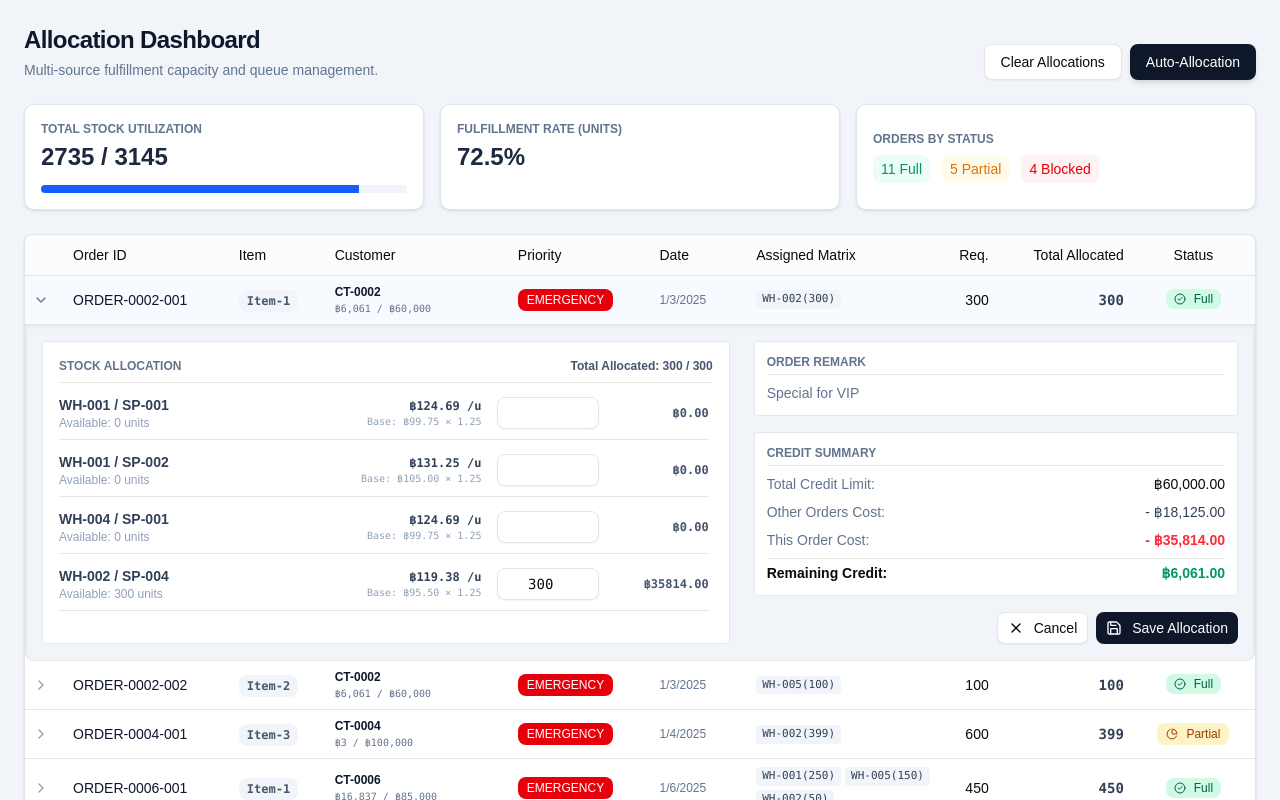
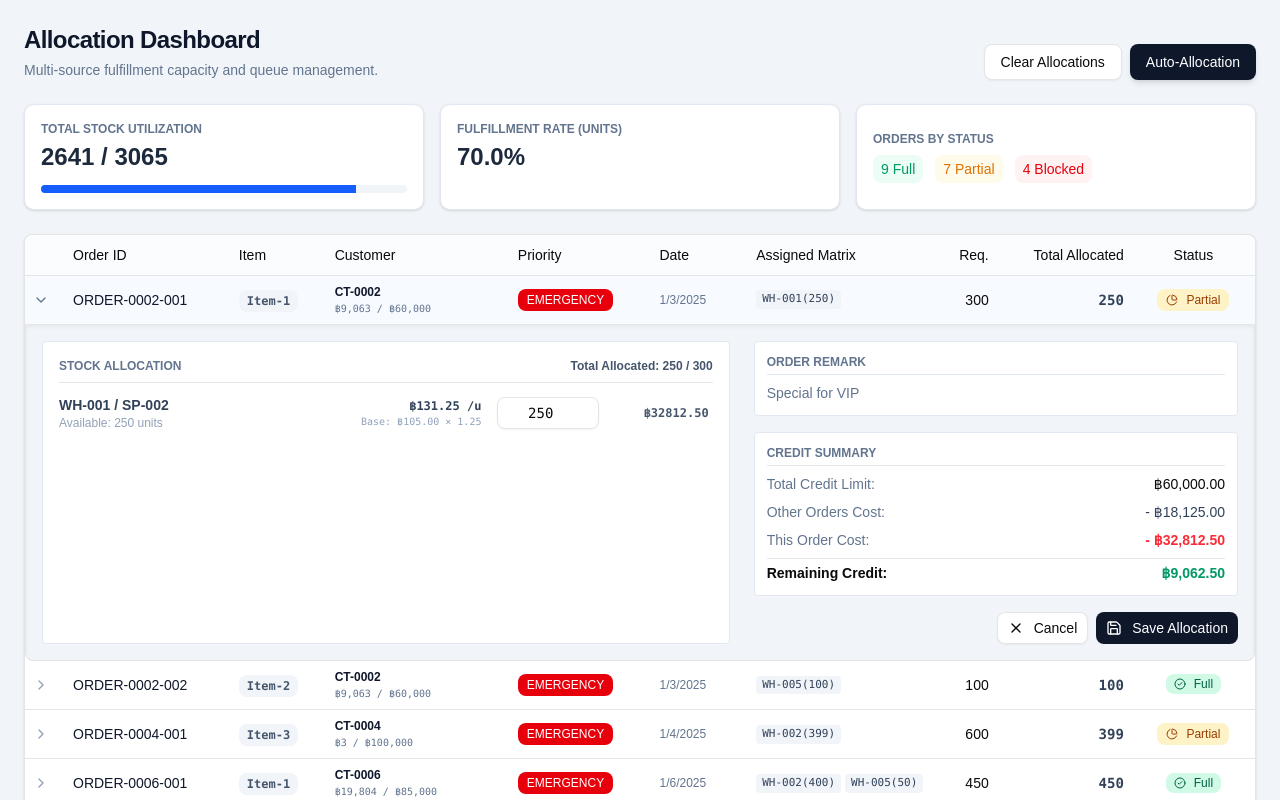
Before and after one commit to TemPattrakorn/allocation-app, a React (Vite) app: page / in a window 1280 px wide. Both pictures are taken after a click on the element 640 px from the left and 299 px from the top of the page. Shown: the top 800 px of the page. Built offline with nearby package versions, Linux system fonts and the light colour scheme.

Commit message:
feat: enhance filtering logic in AllocationDetailPanel and computeAutoAssignment for inventory sources based on warehouse and supplier criteria

```diff
--- a/src/components/AllocationDetailPanel.tsx
+++ b/src/components/AllocationDetailPanel.tsx
@@ -10,7 +10,14 @@ import type { AllocationRecord, SubOrder } from '@/types';
 export function AllocationDetailPanel({ order, onClose }: { order: SubOrder; onClose: () => void }) {
   const { orders, customers, inventory, updateManualAllocation } = useAllocationStore();
 
-  const validSources = inventory.filter(i => i.itemId === order.itemId);
+  const validSources = inventory.filter(i => {
+    if (i.itemId !== order.itemId) return false;
+
+    const matchW = order.warehouseId === 'WH-000' || order.warehouseId === i.warehouseId;
+    const matchS = order.supplierId === 'SP-000' || order.supplierId === i.supplierId;
+
+    return matchW && matchS;
+  });
 
   const [draftQuantities, setDraftQuantities] = useState<Record<string, number | ''>>(() => {
     const initialMap: Record<string, number> = {};
--- a/src/data/mockData.ts
+++ b/src/data/mockData.ts
@@ -81,8 +81,9 @@ export const mockInventory: Inventory[] = [
 
   // Item 4 Spread
   { warehouseId: 'WH-001', supplierId: 'SP-001', itemId: 'Item-4', stock: 90 },
-  { warehouseId: 'WH-004', supplierId: 'SP-003', itemId: 'Item-4', stock: 210 },
+  { warehouseId: 'WH-004', supplierId: 'SP-003', itemId: 'Item-4', stock: 110 },
   { warehouseId: 'WH-005', supplierId: 'SP-004', itemId: 'Item-4', stock: 60 },
+  { warehouseId: 'WH-004', supplierId: 'SP-005', itemId: 'Item-4', stock: 20 },
 
   // Item 5 Spread
   { warehouseId: 'WH-002', supplierId: 'SP-003', itemId: 'Item-5', stock: 40 },
--- a/src/store/allocationEngine.ts
+++ b/src/store/allocationEngine.ts
@@ -26,7 +26,12 @@ export function computeAutoAssignment(
     let remainingToFulfill = order.requestQuantity;
     const newAllocations: AllocationRecord[] = [];
     let validSources = trackingInventory.filter((inv) => {
-      return inv.itemId === order.itemId && inv.stock > 0;
+      if (inv.itemId !== order.itemId || inv.stock <= 0) return false;
+
+      const matchW = order.warehouseId === 'WH-000' || order.warehouseId === inv.warehouseId;
+      const matchS = order.supplierId === 'SP-000' || order.supplierId === inv.supplierId;
+
+      return matchW && matchS;
     });
 
     const multiplier = mockPriceTiers[order.type].multiplier;
```
